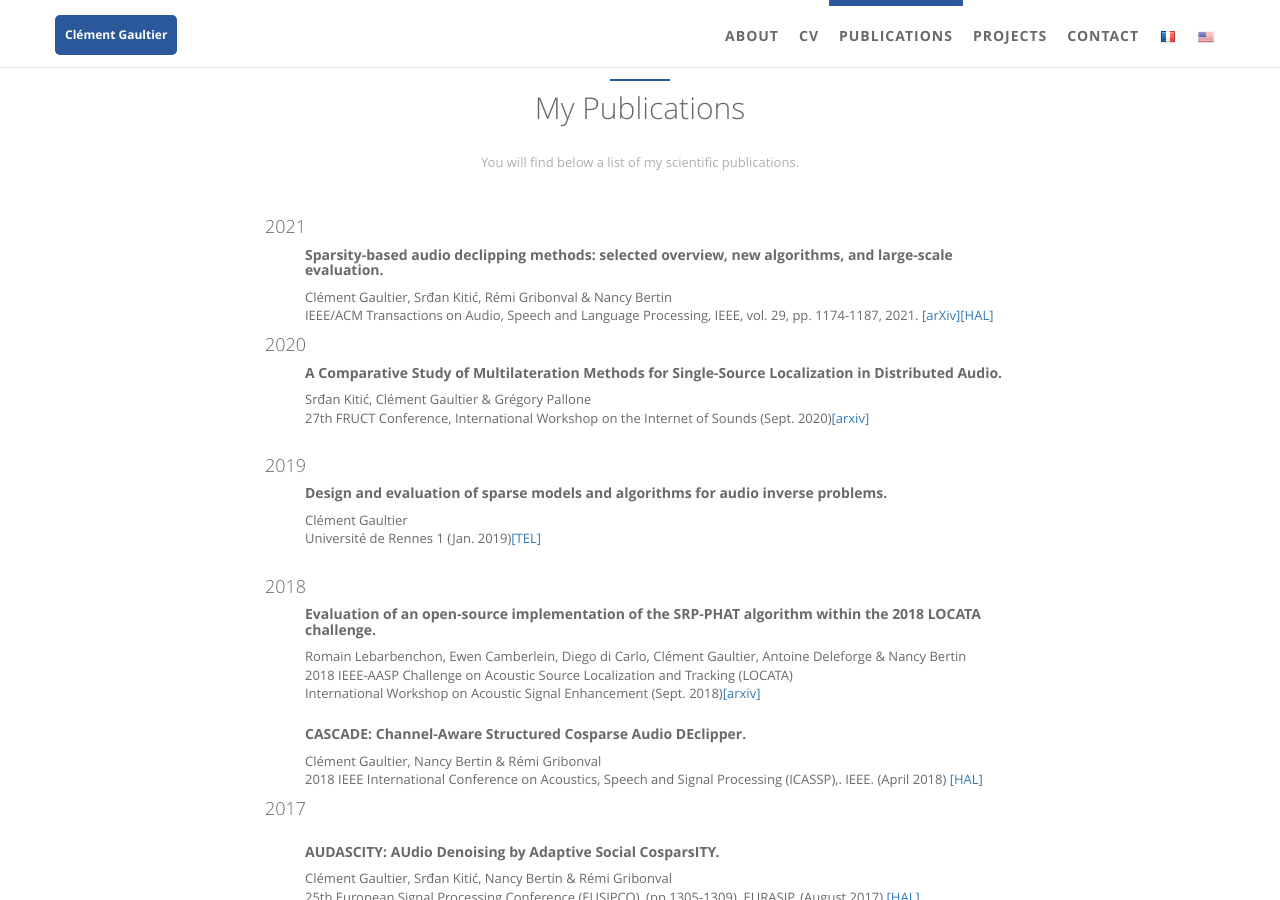
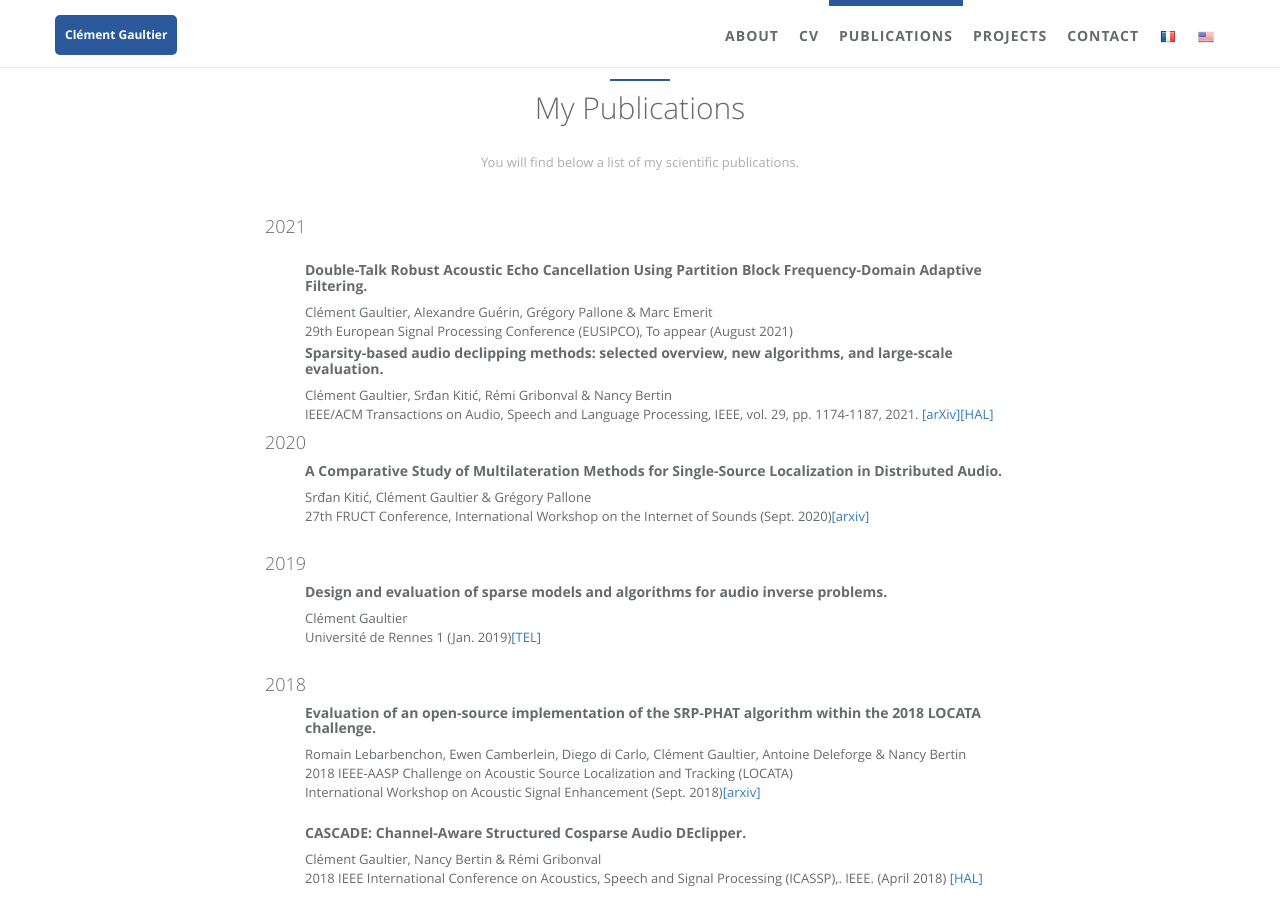
Before and after one commit to cgaultier/persoWeb, a Jekyll site: the page built from index.html, in a window 1280 px wide and 900 px high, scrolled down 2811 px. Built offline with Jekyll 4.4.1, drawn with Linux system fonts in a browser that asks for light colours; comment, search, counter and statistics services are not loaded.

Commit message:
Updated publis EUSIPCO 2021

```diff
--- a/_includes/sections/publis.html
+++ b/_includes/sections/publis.html
@@ -17,6 +17,13 @@
 
       <h2>2021</h2>
       <ul style="list-style-type: none">
+
+        <li class="entry wow zoomIn">
+          <h4><strong><br />Double-Talk Robust Acoustic Echo Cancellation Using Partition Block Frequency-Domain Adaptive Filtering.</strong></h4>
+          Clément Gaultier, Alexandre Guérin, Grégory Pallone & Marc Emerit<br />
+          29th European Signal Processing Conference (EUSIPCO), To appear (August 2021)
+          <br />
+        </li>
 
         <li class="entry wow zoomIn">
           <h4><strong>Sparsity-based audio declipping methods: selected overview, new algorithms, and large-scale evaluation.</strong></h4>
```
